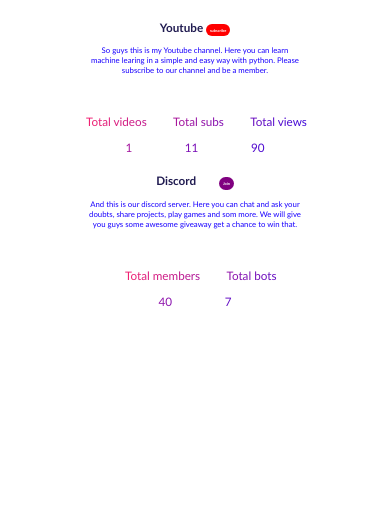
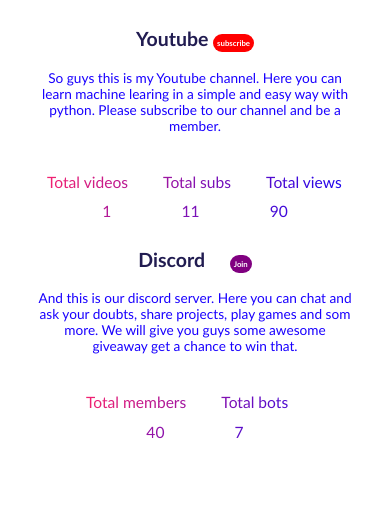
Before and after one commit to Mohamed-python12/ml-hub, a plain HTML site: page social medias.html in a window 390 px wide. Drawn offline with Linux system fonts and the light colour scheme.

Commit message:
Update social medias.html

```diff
--- a/social medias.html
+++ b/social medias.html
@@ -55,7 +55,7 @@
                     blue);
     -webkit-text-fill-color: transparent;
     -webkit-background-clip: text;
-    margin-left: 20vw;
+    margin-left: 22vw;
     font-size: 3vw;
     font-family: 'Gill Sans', 'Gill Sans MT', Calibri, 'Trebuchet MS', sans-serif;
     margin-top: 10vw;
@@ -123,4 +123,46 @@
     text-align: center;
     margin-top: 3vw;
 }
+@media all and (max-width:768px){
+    .tube{
+        margin-top: 7vw;
+        font-size: 5vw;
+    }
+    .tube-intro{
+        font-size: 3.5vw;
+        margin-right: 30px;
+        margin-left: 30px;
+        margin-top: 5vw;
+    }
+    .sub{
+        font-size: 2vw;
+    }
+    .tv{
+        font-size: 4vw;
+        margin-left: 10vw;
+    }
+    .ans{
+        font-size: 4vw;
+    }
+    .discord{
+        margin-top: 7vw;
+        font-size: 5vw;
+    }
+    .d-intro{
+        font-size: 3.5vw;
+        margin-right: 30px;
+        margin-left: 30px;
+        margin-top: 5vw;
+    }
+    .join{
+        font-size: 2vw;
+    }
+    .tm{
+        font-size: 4vw;
+        margin-left: 20vw;
+    }
+    .ans2{
+        font-size: 4vw;
+    }
+}
 </style>
```
